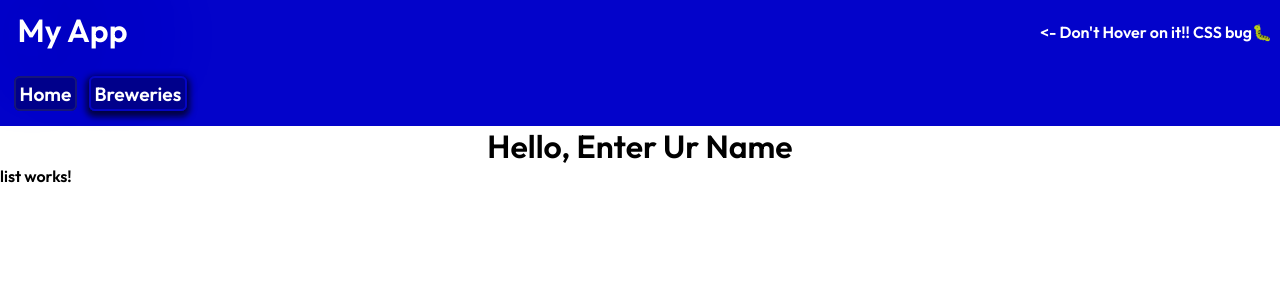
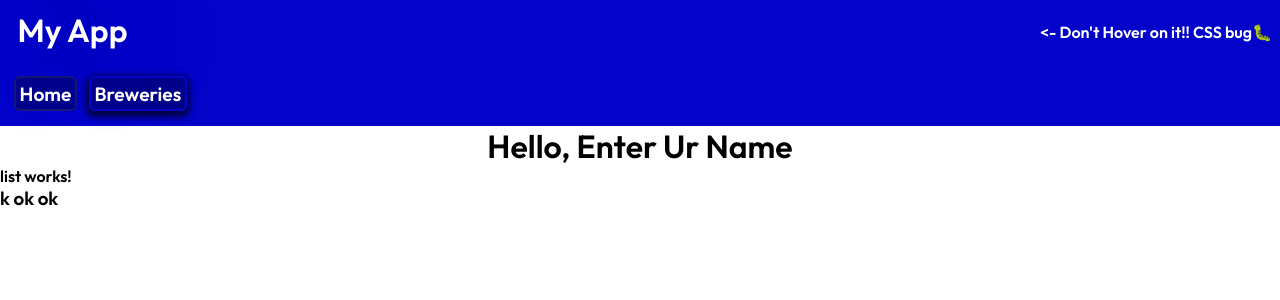
Before and after one commit to Sohail-Fladdra/my-app, an Angular app in the folder my-app/: page /list in a window 1280 px wide. Shown: the top 300 px of the page. Built offline with nearby package versions, Linux system fonts and the light colour scheme.

Commit message:
2 files modified, 2 added

```diff
--- a/my-app/src/app/list/list.component.html
+++ b/my-app/src/app/list/list.component.html
@@ -1 +1,2 @@
 <p>list works!</p>
+<h3>{{ msg }}</h3>
--- a/my-app/src/app/list/list.component.ts
+++ b/my-app/src/app/list/list.component.ts
@@ -1,15 +1,15 @@
 import { Component, OnInit } from '@angular/core';
+import { HttpService } from '../services/http.service';
 
 @Component({
   selector: 'app-list',
   templateUrl: './list.component.html',
-  styleUrls: ['./list.component.css']
+  styleUrls: ['./list.component.css'],
 })
 export class ListComponent implements OnInit {
-
-  constructor() { }
-
+  constructor(private hs: HttpService) {}
+  msg: string = '';
   ngOnInit(): void {
+    this.msg = this.hs.msg();
   }
-
 }
--- /dev/null
+++ b/my-app/src/app/services/http.service.ts
@@ -0,0 +1,12 @@
+import { Injectable } from '@angular/core';
+
+@Injectable({
+  providedIn: 'root',
+})
+export class HttpService {
+  constructor() {}
+
+  msg(): string {
+    return 'k ok ok';
+  }
+}
```
Also changed, not shown: 1 other file (tests, documents, lock files or other folders).
